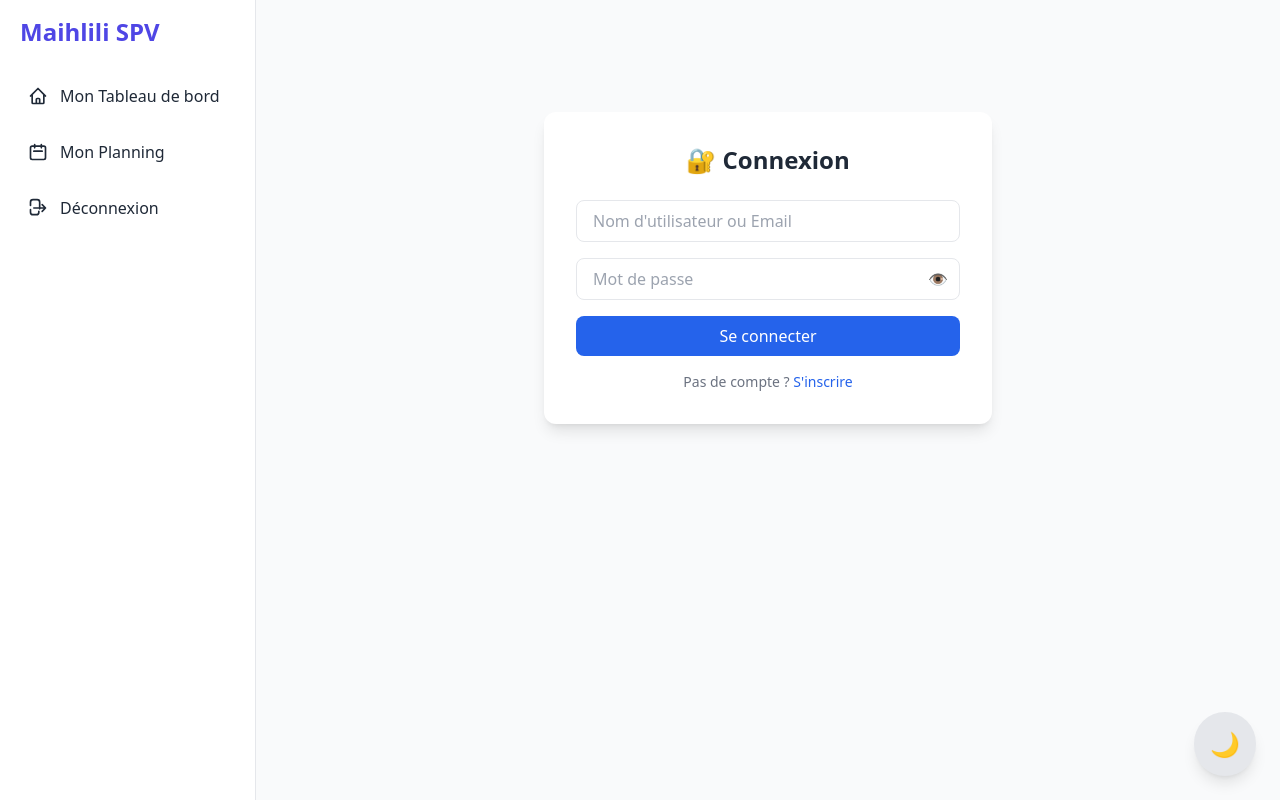
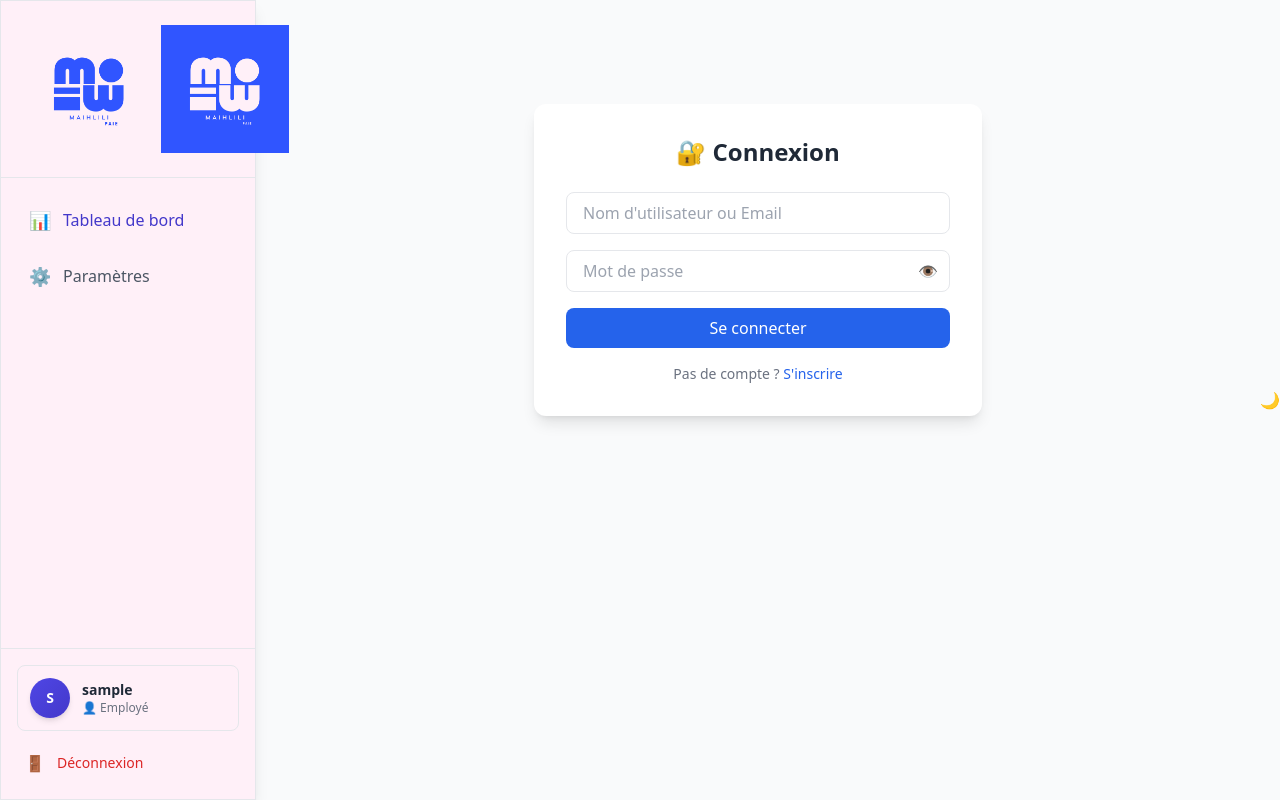
Before and after one commit to filet0fish09/Maihlili.Paie, a Flask app: page /login in a window 1280 px wide. Run offline with Flask 3, Linux system fonts and the light colour scheme; the visitor is signed in with stand-in values (Sample User, id 1); data that the repository does not hold is empty; some libraries are stand-ins or nearby versions.

Commit message:
Enhance dark mode styles and theme variables
Updated the base HTML template to improve dark mode readability and added new color variables for better theme management.

```diff
--- a/templates/base.html
+++ b/templates/base.html
@@ -2,8 +2,7 @@
 <html lang="fr">
 <head>
   <meta charset="UTF-8">
-  <title>Maihlili SPV</title>
-  <script src="https://cdn.tailwindcss.com"></script>
+  <title>Maihlili Paie</title> <script src="https://cdn.tailwindcss.com"></script>
   <script>
     tailwind.config = {
       theme: {
@@ -31,7 +30,7 @@
                 500: '#3055ff', // Le nouveau bleu
                 600: '#2A4CE5',
                 700: '#2343CC',
-                800: '#1D3AA8',
+                800: '#1D3AAA',
                 900: '#163188'
             }
           }
@@ -39,10 +38,9 @@
       }
     }
   </script>
-
   <style>
     /* -------------------------------------------------------------------------------------------------- */
-    /* Couleurs & Thème Maihlili SPV - VERSION PROPRE ET LISIBLE                                          */
+    /* Couleurs & Thème Maihlili Paie - AMÉLIORATION DU MODE SOMBRE POUR LA LISIBILITÉ                    */
     /* -------------------------------------------------------------------------------------------------- */
     :root {
       /* Couleurs Claires */
@@ -50,25 +48,34 @@
       --color-text-light: #1f2937;
       --color-text-subtle-light: #6b7280;
       --color-border-light: #e5e7eb;
-      --color-card-bg-light: #ffffff;
+      --color-card-bg-light: #fff0f8; /* Garde la couleur de carte originale de l'ancien design */
       --color-sidebar-bg-light: #ffffff;
-      --color-shadow-light: rgba(0, 0, 0, 0.05);
     }
 
-    /* Variables pour le Mode Sombre */
+    /* Variables pour le Mode Sombre - Nettoyé */
     [data-theme="dark"] {
-      --color-bg-dark: #1f2937; /* Fond principal sombre */
+      --color-bg-dark: #111827; /* Fond principal très sombre */
       --color-text-dark: #f9fafb;
       --color-text-subtle-dark: #9ca3af;
-      --color-border-dark: #374151; /* Bordures */
-      --color-card-bg-dark: #2d3748; /* Fond des cartes */
-      --color-sidebar-bg-dark: #111827; /* Fond de la sidebar plus sombre */
-      --color-shadow-dark: rgba(0, 0, 0, 0.4);
+      --color-border-dark: #374151; /* Bordures sombres */
+      --color-card-bg-dark: #1f2937; /* Fond des cartes/panneaux */
+      --color-sidebar-bg-dark: #1f2937; /* Fond de la sidebar (uniforme avec les cartes) */
       --color-input-bg-dark: #374151; /* Fond des inputs */
       --color-input-border-dark: #4b5563;
+
+      /* Les anciennes variables sont mises à jour pour la cohérence */
+      --color-bg-dark-dashboard: #111827;
+      --color-text-dark-dashboard: #f9fafb;
+      --color-text-subtle-dark-dashboard: #9ca3af;
+      --color-border-dark-dashboard: #374151;
+      --color-card-bg-dark-dashboard: #1f2937;
+      --color-bg-dark-sidebar: #1f2937;
+      --color-text-dark-sidebar: #f9fafb;
+      --color-text-subtle-dark-sidebar: #c7d2fe;
+      --color-border-dark-sidebar: #374151;
+      --color-card-bg-dark-sidebar: #2d3748;
     }
 
-    /* Styles de base pour le body */
     body {
       background-color: var(--color-bg-light);
       color: var(--color-text-light);
@@ -81,217 +88,234 @@
       color: var(--color-text-dark);
     }
 
-    /* Cartes (Elements .card ou .bg-white) */
     .card {
       background-color: var(--color-card-bg-light);
       border: 1px solid var(--color-border-light);
-      box-shadow: 0 1px 3px 0 var(--color-shadow-light);
-      transition: background-color 0.4s ease, border-color 0.4s ease, box-shadow 0.4s ease;
+      transition: background-color 0.4s ease, border-color 0.4s ease, box-shadow 0.2s ease;
     }
 
-    /* Mode sombre : Cartes (pour les éléments qui utilisent .bg-white ou .card) */
-    [data-theme="dark"] .bg-white,
+    /* Styles pour la zone de contenu principale en mode sombre */
+    [data-theme="dark"] main {
+        background-color: transparent;
+        color: var(--color-text-dark);
+    }
+
+    /* Correction pour les cartes et éléments 'bg-white' dans le dashboard */
+    [data-theme="dark"] main .bg-white,
     [data-theme="dark"] .card {
         background-color: var(--color-card-bg-dark) !important;
         border-color: var(--color-border-dark) !important;
-      box-shadow: 0 4px 12px var(--color-shadow-dark) !important;
+        box-shadow: none !important; /* Retrait des ombres trop flashy */
     }
 
-    /* Correction spécifique pour le .bg-white dans la zone principale */
-    [data-theme="dark"] main .bg-white {
-        /* Garder une légère variation si nécessaire */
-        background-color: #2c3546 !important;
+    /* Styles pour la sidebar en mode sombre - FOND SOMBRE ET UNIFORME */
+    [data-theme="dark"] aside {
+        background: var(--color-sidebar-bg-dark) !important;
+        color: var(--color-text-dark-sidebar);
+        border-color: var(--color-border-dark) !important;
+        box-shadow: 2px 0 10px rgba(0, 0, 0, 0.4) !important; /* Ombre discrète */
     }
 
-    /* Styles pour la Sidebar */
-    aside {
-        background-color: var(--color-sidebar-bg-light);
-        border-color: var(--color-border-light);
-        transition: background-color 0.4s ease, border-color 0.4s ease;
+    /* Le 'user-profile' dans la sidebar est une carte plus foncée pour le contraste */
+    [data-theme="dark"] aside .user-profile.card {
+        background-color: var(--color-input-bg-dark) !important;
+        border: 1px solid var(--color-border-dark) !important;
     }
 
-    /* Mode sombre : Sidebar */
-    [data-theme="dark"] aside {
-        background-color: var(--color-sidebar-bg-dark);
-        border-color: var(--color-border-dark);
-        box-shadow: 4px 0 12px rgba(0, 0, 0, 0.2);
+    /* Couleurs du texte, bordures et dividers en mode sombre pour la lisibilité */
+    [data-theme="dark"] main .text-gray-800,
+    [data-theme="dark"] main h1,
+    [data-theme="dark"] main h2,
+    [data-theme="dark"] main h3 { color: var(--color-text-dark) !important; }
+
+    [data-theme="dark"] main .text-gray-500 { color: var(--color-text-subtle-dark) !important; }
+    [data-theme="dark"] main .border-gray-200,
+    [data-theme="dark"] main .border-gray-300 { border-color: #4B5563 !important; }
+    [data-theme="dark"] main .divide-gray-200 > * + * { border-color: #4B5563 !important; }
+
+    /* Tables plus lisibles */
+    [data-theme="dark"] main .bg-gray-50 {
+        background-color: #2d3748 !important; /* Header de table */
+        color: #F3F4F6 !important;
     }
 
-    /* Liens de la Sidebar en mode sombre */
-    [data-theme="dark"] aside .nav-link {
-        color: #E0E7FF !important; /* Texte légèrement plus clair que le fond */
+    [data-theme="dark"] main .hover\:bg-gray-50:hover {
+        background-color: #374151 !important; /* Hover plus foncé */
     }
 
-    [data-theme="dark"] aside .nav-link:hover {
-        background-color: rgba(255, 255, 255, 0.08) !important; /* Un hover discret */
-        color: #FFFFFF !important;
-    }
-
-    /* Lien actif en mode sombre */
-    [data-theme="dark"] aside .bg-maihlili-100 {
-        background-color: #4338CA !important; /* Maiblili 600 pour le fond */
-        color: #FFFFFF !important;
-    }
-
-    /* Texte subtil (text-gray-500) en mode sombre */
-    [data-theme="dark"] .text-gray-500 {
-        color: var(--color-text-subtle-dark) !important;
-    }
-
-    /* Texte principal (text-gray-800) en mode sombre */
-    [data-theme="dark"] .text-gray-800,
-    [data-theme="dark"] h1,
-    [data-theme="dark"] h2,
-    [data-theme="dark"] h3 {
-        color: var(--color-text-dark) !important;
-    }
-
-    /* Formulaires et Inputs */
-    [data-theme="dark"] input,
-    [data-theme="dark"] select,
-    [data-theme="dark"] textarea {
+    /* Inputs et selects plus lisibles */
+    [data-theme="dark"] main input,
+    [data-theme="dark"] main select,
+    [data-theme="dark"] main textarea {
         background-color: var(--color-input-bg-dark) !important;
         border-color: var(--color-input-border-dark) !important;
         color: var(--color-text-dark) !important;
     }
 
-    [data-theme="dark"] input::placeholder,
-    [data-theme="dark"] textarea::placeholder {
-      color: var(--color-text-subtle-dark) !important;
+    [data-theme="dark"] main input:focus,
+    [data-theme="dark"] main select:focus,
+    [data-theme="dark"] main textarea:focus {
+        border-color: #4F46E5 !important;
+        box-shadow: 0 0 0 3px rgba(79, 70, 229, 0.4) !important;
+        background-color: #374151 !important;
     }
 
-    [data-theme="dark"] input:focus,
-    [data-theme="dark"] select:focus,
-    [data-theme="dark"] textarea:focus {
-      border-color: #6366F1 !important; /* Bleu d'accentuation */
-      box-shadow: 0 0 0 3px rgba(99, 102, 241, 0.3) !important;
-    }
-
-    /* Flash Messages */
+    /* Flash messages plus lisibles */
     [data-theme="dark"] .bg-gradient-to-r.from-maihlili-100.to-maihlili-50 {
-        background: #374151 !important; /* Un fond sombre uniforme */
+        background: #374151 !important;
         border-color: #4F46E5 !important;
         color: #E0E7FF !important;
     }
 
-    /* Thème Toggle Button (juste pour être lisible) */
-    [data-theme="dark"] .theme-toggle {
-        background-color: #4F46E5 !important;
-        color: #FFFFFF;
-        box-shadow: 0 4px 12px rgba(79, 70, 229, 0.4);
+    /* Liens de navigation plus visibles */
+    [data-theme="dark"] .nav-link {
+        color: #E0E7FF !important;
+        transition: all 0.2s ease !important;
     }
 
-    /* Styles pour la table du planning Gantt - Rendre l'en-tête Employé sticky et visible */
-    [data-theme="dark"] .gantt-table thead th:first-child,
-    [data-theme="dark"] .gantt-table tbody td:first-child {
-      background-color: var(--color-sidebar-bg-dark) !important; /* Fond sombre de la sidebar */
-    }
-    [data-theme="dark"] .gantt-table thead th:first-child {
-        background-color: #2d3748 !important; /* Un peu plus clair pour l'en-tête */
+    /* Hover de lien plus visible */
+    [data-theme="dark"] aside .nav-link:hover {
+        background-color: rgba(79, 70, 229, 0.1) !important;
+        color: #FFFFFF !important;
+        transform: none !important; /* Retrait de l'animation de translation */
     }
 
+    /* Lien actif */
+    [data-theme="dark"] .nav-link.bg-maihlili-100 {
+        background-color: #4338CA !important;
+        color: #FFFFFF !important;
+    }
+
+    /* Retrait de l'animation de transformation sur tous les éléments */
+    * {
+      transition: background-color 0.2s ease, color 0.2s ease, border-color 0.2s ease, box-shadow 0.2s ease !important;
+    }
+
+    /* Scrollbar simplifiée pour le mode sombre */
+    [data-theme="dark"] ::-webkit-scrollbar-thumb {
+        background: #4F46E5 !important;
+    }
+
+    [data-theme="dark"] ::-webkit-scrollbar-thumb:hover {
+        background: #6366F1 !important;
+    }
+    [data-theme="dark"] ::-webkit-scrollbar-track {
+        background: #111827 !important;
+    }
+
+    /* Toggle theme button amélioré */
+    [data-theme="dark"] .theme-toggle {
+        background: #4F46E5 !important; /* Fond bleu uni */
+        border: none !important;
+        box-shadow: 0 4px 12px rgba(79, 70, 229, 0.4) !important;
+        color: #E0E7FF;
+    }
+
+    [data-theme="dark"] .theme-toggle:hover {
+        transform: translateY(-1px) !important;
+        box-shadow: 0 8px 24px rgba(79, 70, 229, 0.5) !important;
+    }
   </style>
-  <link href='https://cdn.jsdelivr.net/npm/fullcalendar@6.1.10/index.global.min.css' rel='stylesheet' />
+  <link href="https://cdn.jsdelivr.net/npm/fullcalendar@6.1.7/main.min.css" rel="stylesheet">
 </head>
-<body class="min-h-screen">
+<body class="bg-gray-50 flex min-h-screen" data-theme="light">
 
-  <div class="flex h-full">
-    <aside class="w-64 min-h-screen p-4 border-r border-gray-200 flex-shrink-0 transition-all duration-400 ease-in-out">
-
-      <div class="flex items-center mb-6 px-1">
-        <span class="text-2xl font-extrabold text-maihlili-500">
-            Maihlili SPV
-        </span>
+  <aside class="w-64 card shadow-lg flex flex-col">
+    <div class="p-6 border-b border-gray-200">
+      <div class="flex items-center justify-center">
+        <a href="{{ url_for('index') }}" class="flex items-center space-x-2">
+          <img src="{{ url_for('static', filename='images/maihlili-logo-light.png') }}" alt="Logo Maihlili clair" class="h-32 logo-light">
+          <img src="{{ url_for('static', filename='images/maihlili-logo-dark.png') }}" alt="Logo Maihlili sombre" class="h-32 logo-dark">
+        </a>
+      </div>
     </div>
 
-      <nav class="space-y-2">
+    <nav class="flex-1 p-4 space-y-1">
       {% if current_user.is_authenticated %}
+        <a href="{{ url_for('index') if current_user.is_manager else url_for('employee_dashboard') }}"
+           class="nav-link flex items-center gap-3 p-3 rounded-lg hover:bg-maihlili-50 hover:text-maihlili-700 text-maihlili-600 font-medium">
+           <span class="text-lg">📊</span> Tableau de bord
+        </a>
          {% if current_user.is_manager %}
-            <a href="{{ url_for('index') }}" class="nav-link flex items-center p-3 rounded-lg text-gray-800 hover:bg-maihlili-50">
-              <svg class="w-5 h-5 mr-3" fill="none" stroke="currentColor" viewBox="0 0 24 24" xmlns="http://www.w3.org/2000/svg"><path stroke-linecap="round" stroke-linejoin="round" stroke-width="2" d="M3 12l2-2m0 0l7-7 7 7M5 10v10a1 1 0 001 1h3m10-11l2 2m-2-2v10a1 1 0 01-1 1h-3m-6 0a1 1 0 001-1v-4a1 1 0 011-1h2a1 1 0 011 1v4a1 1 0 001 1m-6 0h6"></path></svg>
-              <span>Tableau de bord</span>
+          <a href="{{ url_for('planning') }}"
+             class="nav-link flex items-center gap-3 p-3 rounded-lg hover:bg-indigo-50 hover:text-indigo-700 text-indigo-600 font-medium">
+            <span class="text-lg">📅</span> Planning Avancé
           </a>
-            <a href="{{ url_for('planning') }}" class="nav-link flex items-center p-3 rounded-lg text-gray-800 hover:bg-maihlili-50">
-              <svg class="w-5 h-5 mr-3" fill="none" stroke="currentColor" viewBox="0 0 24 24" xmlns="http://www.w3.org/2000/svg"><path stroke-linecap="round" stroke-linejoin="round" stroke-width="2" d="M8 7V3m8 4V3m-9 8h10M5 21h14a2 2 0 002-2V7a2 2 0 00-2-2H5a2 2 0 00-2 2v12a2 2 0 002 2z"></path></svg>
-              <span>Planning</span>
+
+          <a href="{{ url_for('show_employees') }}"
+             class="nav-link flex items-center gap-3 p-3 rounded-lg hover:bg-green-50 hover:text-green-700 text-green-600 font-medium">
+            <span class="text-lg">👥</span> Employés
           </a>
-            <a href="{{ url_for('show_employees') }}" class="nav-link flex items-center p-3 rounded-lg text-gray-800 hover:bg-maihlili-50">
-              <svg class="w-5 h-5 mr-3" fill="none" stroke="currentColor" viewBox="0 0 24 24" xmlns="http://www.w3.org/2000/svg"><path stroke-linecap="round" stroke-linejoin="round" stroke-width="2" d="M17 20h5v-2a3 3 0 00-5.356-1.857M17 20H7m10 0v-2c0-.656-.126-1.283-.356-1.857M7 20H2v-2a3 3 0 015.356-1.857M7 20v-2c0-.656.126-1.283.356-1.857m0 0a5.002 5.002 0 019.288 0M15 7a3 3 0 11-6 0 3 3 0 016 0zm6 3a2 2 0 11-4 0 2 2 0 014 0zM7 10a2 2 0 11-4 0 2 2 0 014 0z"></path></svg>
-              <span>Employés</span>
+          <a href="{{ url_for('manage_teams') }}"
+             class="nav-link flex items-center gap-3 p-3 rounded-lg hover:bg-blue-50 hover:text-blue-700 text-blue-600 font-medium">
+            <span class="text-lg">🏢</span> Équipes
           </a>
-            <a href="{{ url_for('manage_teams') }}" class="nav-link flex items-center p-3 rounded-lg text-gray-800 hover:bg-maihlili-50">
-                <svg class="w-5 h-5 mr-3" fill="none" stroke="currentColor" viewBox="0 0 24 24" xmlns="http://www.w3.org/2000/svg"><path stroke-linecap="round" stroke-linejoin="round" stroke-width="2" d="M17 19h2a2 2 0 002-2V5a2 2 0 00-2-2H5a2 2 0 00-2 2v12a2 2 0 002 2h2m0 0h10m-10 0l-4-4m4 4l4-4m7 0l4-4m-4 4l-4-4m-5-4h10a2 2 0 012 2v10a2 2 0 01-2 2H7a2 2 0 01-2-2V9a2 2 0 012-2z"></path></svg>
-                <span>Équipes</span>
+          <a href="{{ url_for('show_shifts') }}"
+             class="nav-link flex items-center gap-3 p-3 rounded-lg hover:bg-purple-50 hover:text-purple-700 text-purple-600 font-medium">
+            <span class="text-lg">🕐</span> Services
           </a>
-            <a href="{{ url_for('show_shifts') }}" class="nav-link flex items-center p-3 rounded-lg text-gray-800 hover:bg-maihlili-50">
-                <svg class="w-5 h-5 mr-3" fill="none" stroke="currentColor" viewBox="0 0 24 24" xmlns="http://www.w3.org/2000/svg"><path stroke-linecap="round" stroke-linejoin="round" stroke-width="2" d="M12 8v4l3 3m6-3a9 9 0 11-18 0 9 9 0 0118 0z"></path></svg>
-                <span>Services</span>
+          <a href="{{ url_for('assignments') }}"
+             class="nav-link flex items-center gap-3 p-3 rounded-lg hover:bg-orange-50 hover:text-orange-700 text-orange-600 font-medium">
+            <span class="text-lg">📋</span> Assignations
+          </a>
+        {% endif %}
+        <a href="{{ url_for('settings') }}"
+           class="nav-link flex items-center gap-3 p-3 rounded-lg hover:bg-gray-50 hover:text-gray-700 text-gray-600 font-medium">
+          <span class="text-lg">⚙️</span> Paramètres
         </a>
       {% else %}
-            <a href="{{ url_for('employee_dashboard') }}" class="nav-link flex items-center p-3 rounded-lg text-gray-800 hover:bg-maihlili-50">
-                <svg class="w-5 h-5 mr-3" fill="none" stroke="currentColor" viewBox="0 0 24 24" xmlns="http://www.w3.org/2000/svg"><path stroke-linecap="round" stroke-linejoin="round" stroke-width="2" d="M3 12l2-2m0 0l7-7 7 7M5 10v10a1 1 0 001 1h3m10-11l2 2m-2-2v10a1 1 0 01-1 1h-3m-6 0a1 1 0 001-1v-4a1 1 0 011-1h2a1 1 0 011 1v4a1 1 0 001 1m-6 0h6"></path></svg>
-                <span>Mon Tableau de bord</span>
+        <a href="{{ url_for('login') }}"
+           class="nav-link flex items-center gap-3 p-3 rounded-lg hover:bg-maihlili-50 hover:text-maihlili-700 text-maihlili-600 font-medium">
+          <span class="text-lg">🔑</span> Connexion
         </a>
-            <a href="{{ url_for('planning') }}" class="nav-link flex items-center p-3 rounded-lg text-gray-800 hover:bg-maihlili-50">
-              <svg class="w-5 h-5 mr-3" fill="none" stroke="currentColor" viewBox="0 0 24 24" xmlns="http://www.w3.org/2000/svg"><path stroke-linecap="round" stroke-linejoin="round" stroke-width="2" d="M8 7V3m8 4V3m-9 8h10M5 21h14a2 2 0 002-2V7a2 2 0 00-2-2H5a2 2 0 00-2 2v12a2 2 0 002 2z"></path></svg>
-              <span>Mon Planning</span>
-            </a>
-          {% endif %}
-
-          <a href="{{ url_for('logout') }}" class="nav-link flex items-center p-3 rounded-lg text-gray-800 hover:bg-red-100 hover:text-red-700">
-            <svg class="w-5 h-5 mr-3" fill="none" stroke="currentColor" viewBox="0 0 24 24" xmlns="http://www.w3.org/2000/svg"><path stroke-linecap="round" stroke-linejoin="round" stroke-width="2" d="M17 16l4-4m0 0l-4-4m4 4H7m6 4v1a3 3 0 01-3 3H6a3 3 0 01-3-3v-3m11-1V5a3 3 0 00-3-3H6a3 3 0 00-3 3v4"></path></svg>
-            <span>Déconnexion</span>
-          </a>
-        {% else %}
-          <a href="{{ url_for('login') }}" class="nav-link flex items-center p-3 rounded-lg text-gray-800 hover:bg-maihlili-50">
-            <svg class="w-5 h-5 mr-3" fill="none" stroke="currentColor" viewBox="0 0 24 24" xmlns="http://www.w3.org/2000/svg"><path stroke-linecap="round" stroke-linejoin="round" stroke-width="2" d="M11 16l-4-4m0 0l4-4m-4 4h14m-5 4v1a3 3 0 01-3 3H6a3 3 0 01-3-3v-3"></path></svg>
-            <span>Connexion</span>
+        <a href="{{ url_for('register') }}"
+           class="nav-link flex items-center gap-3 p-3 rounded-lg hover:bg-green-50 hover:text-green-700 text-green-600 font-medium">
+          <span class="text-lg">📝</span> Inscription
         </a>
       {% endif %}
     </nav>
 
-      {% if current_user.is_authenticated and current_user.employee %}
-      <div class="card user-profile mt-6 p-4 rounded-xl">
-        <div class="flex items-center">
-          <div class="flex-shrink-0 h-10 w-10 bg-maihlili-500 rounded-full flex items-center justify-center text-white font-semibold mr-3">
-            {{ current_user.employee.full_name[0]|upper }}
+    {% if current_user.is_authenticated %}
+    <div class="p-4 border-t border-gray-200">
+      <div class="user-profile flex items-center gap-3 p-3 rounded-lg card">
+        <div class="w-10 h-10 bg-gradient-to-br from-maihlili-500 to-maihlili-600 rounded-full flex items-center justify-center text-white text-sm font-bold shadow-md">
+          {{ current_user.username[0].upper() }}
         </div>
-          <div class="text-sm">
-            <p class="font-medium text-gray-800 leading-none">
-                {{ current_user.employee.full_name }}
-            </p>
-            <p class="text-gray-500 leading-tight">
-                {{ current_user.employee.position or ('Manager' if current_user.is_manager else 'Employé') }}
+        <div class="flex-1">
+          <p class="text-sm font-semibold text-gray-800">{{ current_user.username }}</p>
+          <p class="text-xs text-gray-500">
+            {% if current_user.is_admin %}⚡ Administrateur
+            {% elif current_user.is_manager %}👑 Manager
+            {% else %}👤 Employé{% endif %}
           </p>
         </div>
       </div>
+      <a href="{{ url_for('logout') }}"
+         class="nav-link flex items-center gap-3 p-2 rounded-lg hover:bg-red-50 hover:text-red-700 text-red-600 text-sm mt-3 font-medium">
+        <span class="text-base">🚪</span> Déconnexion
+      </a>
     </div>
     {% endif %}
-
   </aside>
 
-    <main class="flex-1 p-8 transition-all duration-400 ease-in-out overflow-y-auto">
-
-      <div class="mb-6 space-y-3">
-        {% with messages = get_flashed_messages(with_categories=true) %}
+  <main class="flex-1 p-6">
+    {% with messages = get_flashed_messages() %}
       {% if messages %}
-            {% for category, message in messages %}
-              <div class="bg-gradient-to-r from-maihlili-100 to-maihlili-50 border-l-4 border-maihlili-500 p-4 rounded-lg shadow-sm text-sm" role="alert">
-                <p class="font-medium text-maihlili-800">{{ message }}</p>
-              </div>
+        <ul class="mb-4">
+          {% for msg in messages %}
+            <li class="bg-gradient-to-r from-maihlili-100 to-maihlili-50 border border-maihlili-200 text-maihlili-700 px-4 py-3 rounded-lg mb-2 shadow-sm">
+              <span class="font-medium">ℹ️</span> {{ msg }}
+            </li>
           {% endfor %}
+        </ul>
       {% endif %}
     {% endwith %}
-      </div>
-
-      {% block content %}
-      {% endblock %}
+    {% block content %}{% endblock %}
   </main>
 
-    <button class="theme-toggle fixed bottom-6 right-6 p-4 rounded-full text-2xl cursor-pointer shadow-lg z-50 transition-all duration-300 ease-in-out bg-gray-200 text-gray-800 hover:bg-gray-300" id="themeToggle">
+  <button class="theme-toggle" id="themeToggle">
     🌙
   </button>
-  </div>
 
   <script>
     const themeToggle = document.getElementById('themeToggle');
@@ -315,13 +339,9 @@
       if (theme === 'light') {
         themeToggle.textContent = '🌙';
         themeToggle.title = 'Passer en mode sombre';
-        themeToggle.classList.remove('bg-maihlili-500', 'text-white');
-        themeToggle.classList.add('bg-gray-200', 'text-gray-800', 'hover:bg-gray-300');
       } else {
         themeToggle.textContent = '☀️';
         themeToggle.title = 'Passer en mode clair';
-        themeToggle.classList.remove('bg-gray-200', 'text-gray-800', 'hover:bg-gray-300');
-        themeToggle.classList.add('bg-maihlili-500', 'text-white');
       }
     }
 
@@ -332,17 +352,24 @@
       const navLinks = document.querySelectorAll('.nav-link');
 
       navLinks.forEach(link => {
-        // Supprimer la classe active de base pour la recréer proprement
-        link.classList.remove('bg-maihlili-100', 'text-maihlili-700', 'font-semibold');
-        link.classList.add('text-gray-800', 'hover:bg-maihlili-50');
+        // Nettoyer les classes actives avant de vérifier
+        link.classList.remove('bg-maihlili-100', 'text-maihlili-800', 'shadow-sm');
 
         if (link.getAttribute('href') === currentPath) {
-          link.classList.add('bg-maihlili-100', 'text-maihlili-700', 'font-semibold');
-          link.classList.remove('text-gray-800', 'hover:bg-maihlili-50');
+          link.classList.add('bg-maihlili-100', 'text-maihlili-800', 'shadow-sm');
         }
       });
-      // S'assurer que le bouton actif est bien stylé même en mode sombre
-      updateThemeToggle(body.getAttribute('data-theme'));
+      // Correction: La couleur du texte doit être adaptée au thème
+      const activeLink = document.querySelector('.nav-link.bg-maihlili-100');
+      if (activeLink) {
+        if (body.getAttribute('data-theme') === 'dark') {
+          activeLink.classList.remove('text-maihlili-800');
+          activeLink.classList.add('text-white');
+        } else {
+          activeLink.classList.remove('text-white');
+          activeLink.classList.add('text-maihlili-800');
+        }
+      }
     });
   </script>
 </body>
```
Lines whose indentation alone changed are shown as unchanged.
